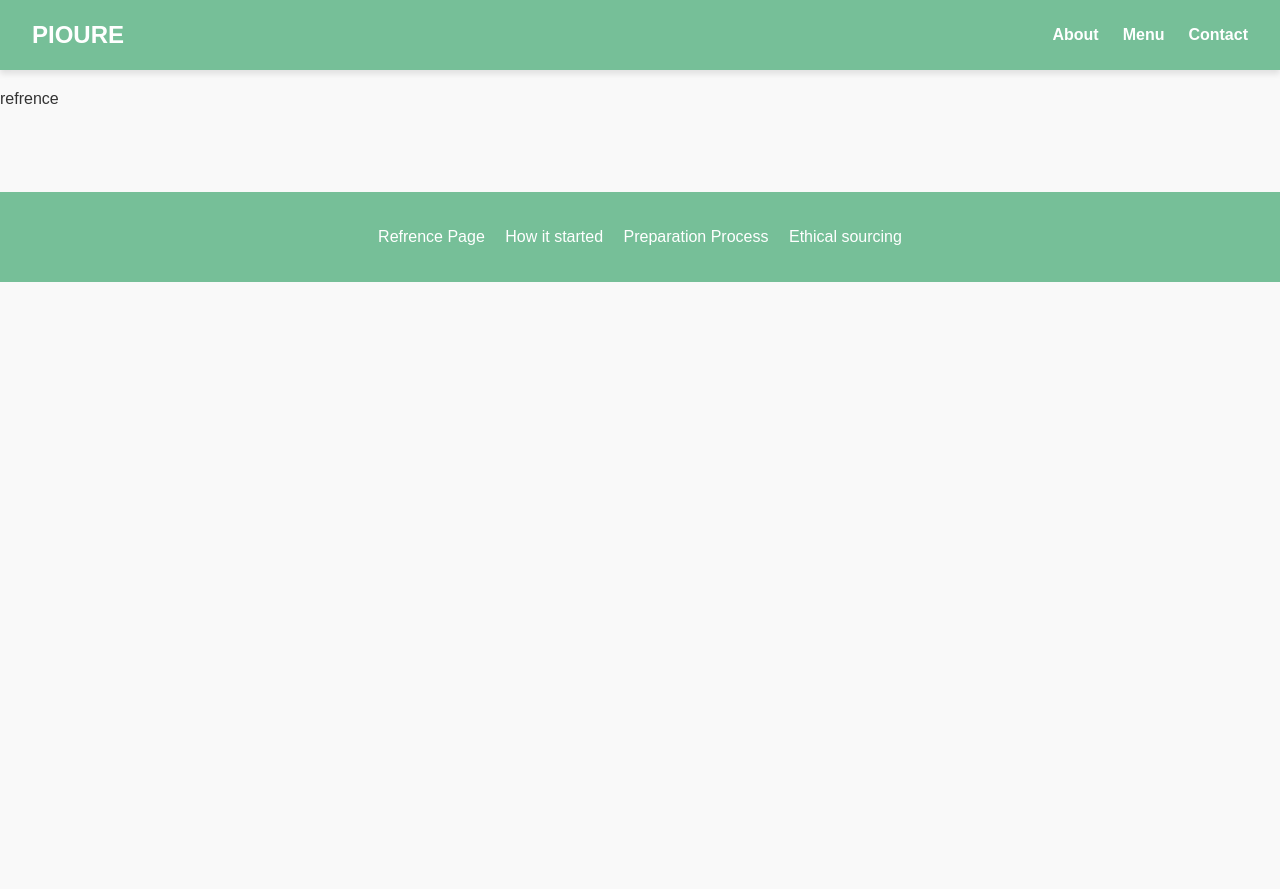
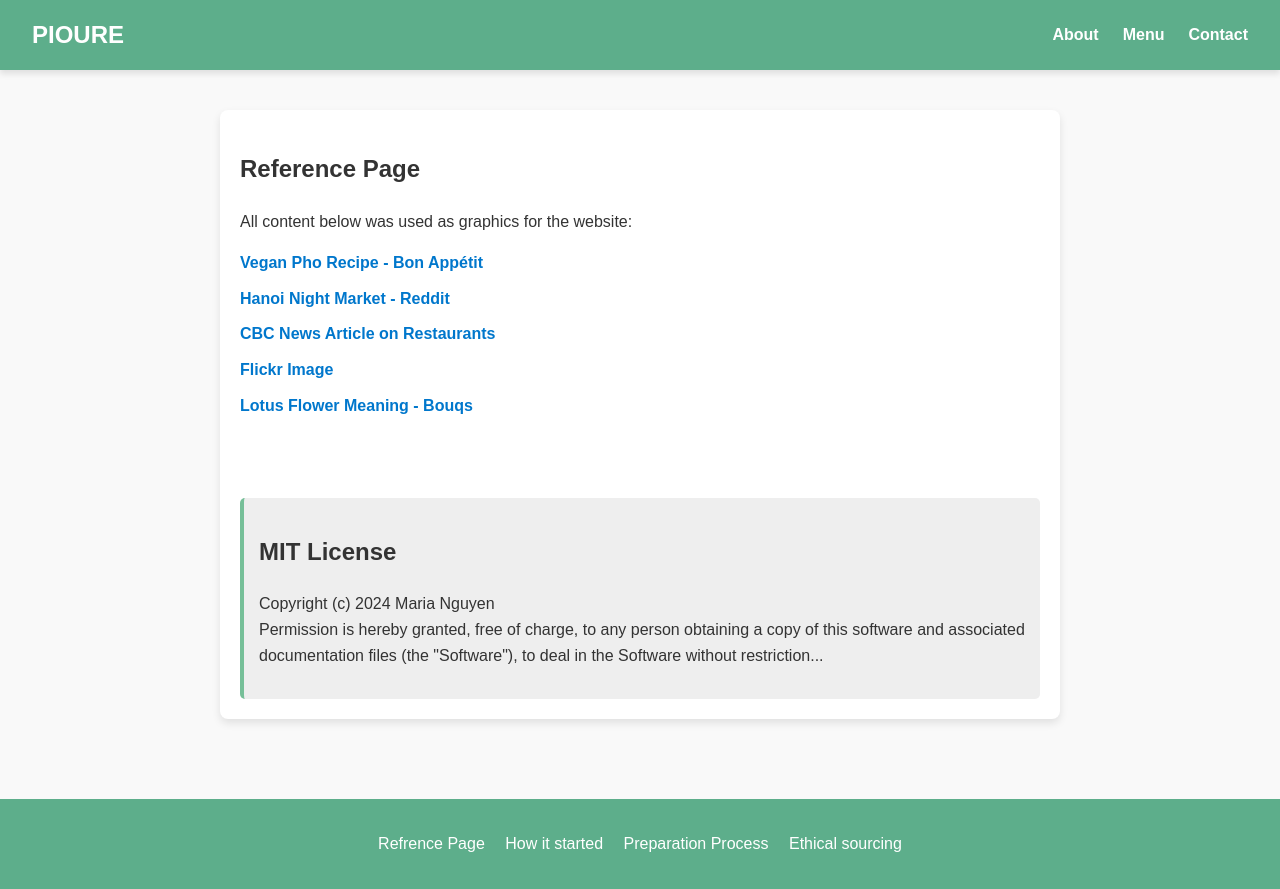
Before and after one commit to Pinkwinx/Webmaster25, a plain HTML site: page refrence.html in a window 1280 px wide. Before the commit the page ends 800 px from the top, so only its background shows below. Drawn offline with Linux system fonts and the light colour scheme.

Commit message:
update website

```diff
--- a/contact.css
+++ b/contact.css
@@ -1,4 +1,3 @@
-/* styles.css */
 body {
     font-family: 'Arial', sans-serif;
     margin: 0;
@@ -10,7 +9,7 @@ body {
 }
 
 header {
-    background-color: #76BF98;
+    background-color: #5DAE8B;
     color: white;
     padding: 1rem 2rem;
     position: sticky;
@@ -108,7 +107,7 @@ main p {
 #contact-form input:focus,
 #contact-form textarea:focus {
     outline: none;
-    border-color: #76BF98;
+    border-color: #5DAE8B;
     box-shadow: 0 0 4px rgba(118, 191, 152, 0.5);
 }
 
@@ -135,7 +134,7 @@ main p {
 footer {
     text-align: center;
     padding: 2rem;
-    background-color: #76BF98;
+    background-color: #5DAE8B;
     margin-top: 3rem;
 }
 footer a{
--- a/menu.css
+++ b/menu.css
@@ -1,4 +1,3 @@
-/* styles.css */
 body {
     font-family: 'Arial', sans-serif;
     margin: 0;
@@ -10,7 +9,7 @@ body {
 }
 
 header {
-    background-color: #76BF98;
+    background-color: #5DAE8B;
     color: white;
     padding: 1rem 2rem;
     position: sticky;
@@ -107,7 +106,7 @@ h2 {
 footer {
     text-align: center;
     padding: 2rem;
-    background-color: #76BF98;
+    background-color: #5DAE8B;
     margin-top: 5rem;
 }
 footer a{
--- a/preparation.css
+++ b/preparation.css
@@ -9,7 +9,7 @@ body {
 }
 
 header {
-    background-color: #76BF98;
+    background-color: #5DAE8B;
     color: white;
     padding: 1rem 2rem;
     position: sticky;
@@ -72,7 +72,7 @@ nav {
 
 .hero-image img {
     width: 80%;
-    border-radius: 140px;
+    border-radius: 100px;
     box-shadow: 0 4px 8px rgba(0, 0, 0, 0.2);
     transition: transform 0.3s ease-in-out;
 
@@ -113,7 +113,7 @@ nav {
 footer {
     text-align: center;
     padding: 2rem;
-    background-color: #76BF98;
+    background-color: #5DAE8B;
     margin-top: 5rem;
 }
 footer a{
--- a/refrence.css
+++ b/refrence.css
@@ -1,4 +1,3 @@
-/* styles.css */
 body {
     font-family: 'Arial', sans-serif;
     margin: 0;
@@ -10,7 +9,7 @@ body {
 }
 
 header {
-    background-color: #76BF98;
+    background-color: #5DAE8B;
     color: white;
     padding: 1rem 2rem;
     position: sticky;
@@ -60,11 +59,47 @@ nav {
     color: #f4a5b1;
 
 }
+main {
+    max-width: 800px;
+    margin: 40px auto;
+    padding: 20px;
+    background: white;
+    box-shadow: 0 4px 8px rgba(0, 0, 0, 0.1);
+    border-radius: 8px;
+}
+
+.references ul {
+    list-style-type: none;
+    padding: 0;
+}
+
+.references li {
+    margin-bottom: 10px;
+}
+
+.references a {
+    text-decoration: none;
+    color: #0077cc;
+    font-weight: bold;
+    transition: color 0.3s ease;
+}
+
+.references a:hover {
+    color: #f4a5b1;
+}
+
+.license {
+    margin-top: 5rem;
+    background: #eee;
+    padding: 15px;
+    border-left: 4px solid #76BF98;
+    border-radius: 5px;
+}
 
 footer {
     text-align: center;
     padding: 2rem;
-    background-color: #76BF98;
+    background-color: #5DAE8B;
     margin-top: 5rem;
 }
 footer a{
--- a/refrence.html
+++ b/refrence.html
@@ -19,7 +19,31 @@
         </nav>
     </header>
     <main>
-        <p> refrence </p>
+        <section class="content">
+            <h1>Reference Page</h1>
+            <p>All content below was used as graphics for the website:</p>
+
+            <div class="references">
+                <ul>
+                    <li><a href="https://www.bonappetit.com/recipe/vegan-pho" target="_blank">Vegan Pho Recipe - Bon Appétit</a></li>
+                    <li><a href="https://www.reddit.com/r/travel/comments/692p6z/beautiful_night_market_in_hanoi_vietnam/" target="_blank">Hanoi Night Market - Reddit</a></li>
+                    <li><a href="https://www.cbc.ca/news/canada/saskatchewan/restaurants-chef-chinese-business-international-1.4475615" target="_blank">CBC News Article on Restaurants</a></li>
+                    <li><a href="https://www.flickr.com/photos/wwworks/3517342300/" target="_blank">Flickr Image</a></li>
+                    <li><a href="https://bouqs.com/blog/lotus-flower-meaning-and-symbolism/" target="_blank">Lotus Flower Meaning - Bouqs</a></li>
+                </ul>
+                </ul>
+            </div>
+
+            <div class="license">
+                <h2>MIT License</h2>
+                <p>
+                    Copyright (c) 2024 Maria Nguyen<br>
+                    Permission is hereby granted, free of charge, to any person obtaining a copy
+                    of this software and associated documentation files (the "Software"), to deal
+                    in the Software without restriction...
+                </p>
+            </div>
+        </section>
     </main>
     <footer>
         <a href="refrence.html">Refrence Page</a>
--- a/source.css
+++ b/source.css
@@ -9,7 +9,7 @@ body {
 }
 
 header {
-    background-color: #76BF98;
+    background-color: #5DAE8B;
     color: white;
     padding: 1rem 2rem;
     position: sticky;
@@ -77,18 +77,20 @@ nav {
 
 .content-box {
     display: flex;
-    justify-content: space-between;
-    align-items: center;
+    flex-wrap: wrap;
+    justify-content: center;
     gap: 2rem;
 }
 
 .text {
     font-size: 1.2rem;
     max-width: 600px;
+    text-align: left;
 }
 
 .image-box {
-    width: 40%;
+    width: 70%;
+    max-width: 600px;
     overflow: hidden;
     border-radius: 8px;
     box-shadow: 0 4px 6px rgba(0, 0, 0, 0.1);
@@ -108,7 +110,7 @@ nav {
 footer {
     text-align: center;
     padding: 2rem;
-    background-color: #76BF98;
+    background-color: #5DAE8B;
     margin-top: 5rem;
 }
 
--- a/start.css
+++ b/start.css
@@ -9,7 +9,7 @@ body {
 }
 
 header {
-    background-color: #76BF98;
+    background-color: #5DAE8B;
     color: white;
     padding: 1rem 2rem;
     position: sticky;
@@ -130,7 +130,7 @@ nav {
 footer {
     text-align: center;
     padding: 2rem;
-    background-color: #76BF98;
+    background-color: #5DAE8B;
     margin-top: 5rem;
 }
 
--- a/style.css
+++ b/style.css
@@ -1,4 +1,7 @@
-/* styles.css */
+/* @font-face {
+    font-family: font;
+    src: url('Velavine-Regular.ttf') format('truetype');
+} */
 body {
     font-family: 'Arial', sans-serif;
     margin: 0;
@@ -10,7 +13,7 @@ body {
 }
 
 header {
-    background-color: #76BF98;
+    background-color: #5DAE8B;
     color: white;
     padding: 1rem 2rem;
     position: sticky;
@@ -62,7 +65,7 @@ nav {
 }
 
 #hero {
-    background: linear-gradient(rgba(0,0,0,0.5), rgba(0,0,0,0.5)), url('https://source.unsplash.com/1600x900/?restaurant,vegan-food') no-repeat center center/cover;
+    background: linear-gradient(rgba(0, 0, 0, 0.5), rgba(0, 0, 0, 0.5)), url('lotus.jpg');
     color: #fff;
     text-align: center;
     padding: 6rem 2rem;
@@ -71,6 +74,7 @@ nav {
 }
 
 #hero h1 {
+    /* font-family: 'font'; */
     font-size: 3.5rem;
     margin-bottom: 1rem;
     text-shadow: 2px 2px 4px rgba(0, 0, 0, 0.5);
@@ -137,7 +141,7 @@ h2 {
 footer {
     text-align: center;
     padding: 2rem;
-    background-color: #76BF98;
+    background-color: #5DAE8B;
     margin-top: 5rem;
 }
 footer a{
@@ -156,21 +160,3 @@ footer a:hover {
 html {
     scroll-behavior: smooth;
 }
-/* @media (max-width: 768px) {
-    nav {
-        flex-direction: column;
-    }
-
-    .nav-links {
-        flex-direction: column;
-        gap: 1rem;
-    }
-
-    #hero h1 {
-        font-size: 2.5rem;
-    }
-
-    #hero p {
-        font-size: 1rem;
-    }
-} */
```
Also changed, not shown: menu.html (+13 -12 lines), source.html (+3 -3 lines), Lotus.jpg (added), Velavine-Regular.ttf (added), 1 other file.
